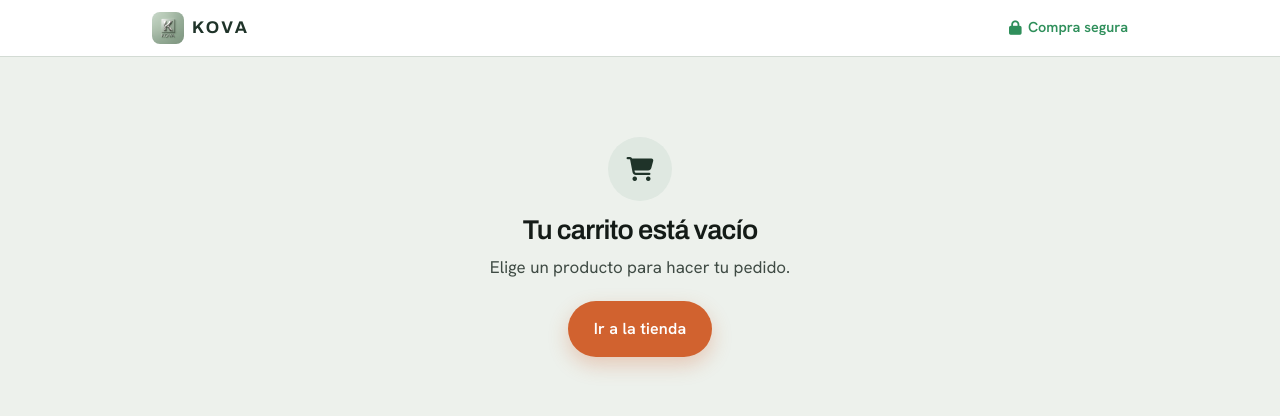
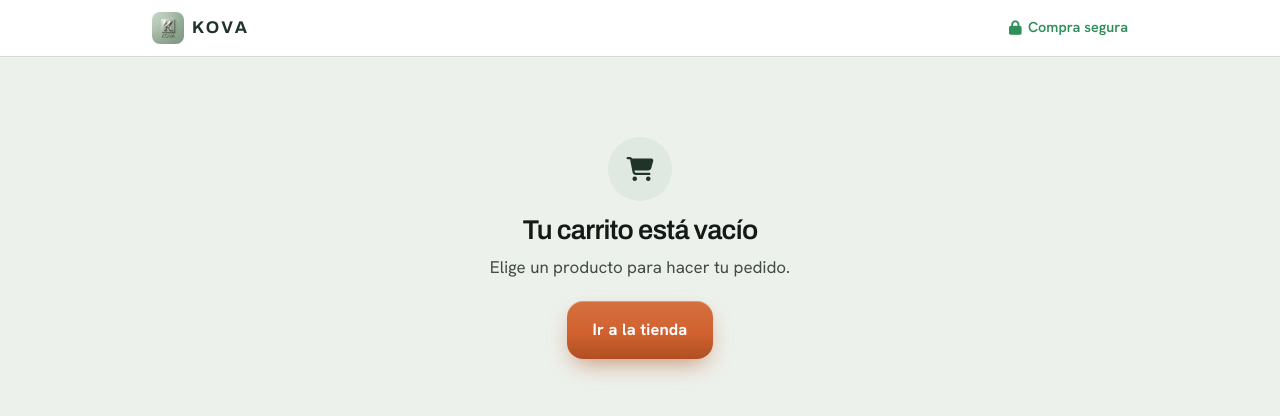
Before and after one commit to yeyodev1/kova-frontapp, a Vue app: page /checkout in a window 1280 px wide. Shown: the top 416 px of the page. Built offline with nearby package versions, Linux system fonts and the light colour scheme; no server answers.

Commit message:
feat: botones con destello y animaciones compartidas

```diff
--- a/src/styles/global.scss
+++ b/src/styles/global.scss
@@ -47,8 +47,11 @@ h2,
 h3,
 h4 {
   font-family: $font-display;
-  font-weight: 500;
-  line-height: 1.1;
+  font-weight: 750;
+  font-stretch: 115%;
+  font-variation-settings: 'wdth' 115;
+  letter-spacing: -0.02em;
+  line-height: 1.05;
   text-wrap: balance;
 }
 
@@ -84,8 +87,8 @@ textarea {
   color: $ink;
   background: $surface;
   border: 1px solid $line;
-  border-radius: $radius-sm;
-  padding: 0.7rem 0.9rem;
+  border-radius: 12px;
+  padding: 0.75rem 0.95rem;
   width: 100%;
   outline: none;
   transition:
@@ -94,7 +97,7 @@ textarea {
 
   &:focus {
     border-color: $accent;
-    box-shadow: 0 0 0 3px rgba($accent, 0.15);
+    box-shadow: 0 0 0 4px rgba($accent, 0.14);
   }
 }
 
@@ -120,14 +123,32 @@ label {
   display: inline-flex;
   align-items: center;
   justify-content: center;
-  gap: 0.5rem;
+  gap: 0.55rem;
   font-family: $font-principal;
-  font-size: 0.85rem;
-  font-weight: 600;
-  letter-spacing: 0.04em;
-  padding: 0.85rem 1.8rem;
-  border-radius: $radius-pill;
-  @include transition;
+  font-size: 0.92rem;
+  font-weight: 700;
+  letter-spacing: 0.01em;
+  padding: 0.85rem 1.6rem;
+  border-radius: 14px;
+  min-height: 3rem;
+  transition:
+    transform $dur-fast $ease-out,
+    background-color $dur $ease-out,
+    box-shadow $dur $ease-out,
+    color $dur $ease-out;
+  -webkit-tap-highlight-color: transparent;
+
+  &:active {
+    transform: scale(0.97);
+  }
+
+  i {
+    transition: transform $dur $ease-out;
+  }
+
+  &:hover i.fa-arrow-right {
+    transform: translateX(3px);
+  }
 
   &--primary {
     background: $accent;
@@ -135,27 +156,26 @@ label {
 
     &:hover {
       background: $accent-deep;
-      transform: translateY(-1px);
     }
   }
 
   &--dark {
-    background: $ink;
+    background: $accent-deep;
     color: $surface;
 
     &:hover {
-      background: $accent-deep;
-      transform: translateY(-1px);
+      background: $ink;
     }
   }
 
   &--ghost {
-    border: 1px solid $ink;
+    border: 1.5px solid currentColor;
     color: $ink;
 
     &:hover {
       background: $ink;
       color: $surface;
+      border-color: $ink;
     }
   }
 
@@ -164,29 +184,30 @@ label {
     color: $surface;
   }
 
-  // Solo para acciones de compra: es lo primero que debe ver el ojo.
+  // Comprar: cobre con destello metálico. Es lo único cálido de la página.
   &--cta {
-    background: $cta;
+    @include glint('&:hover', 0.9s, 0.45);
+    background: linear-gradient(180deg, lighten($cta, 4%) 0%, $cta 55%, $cta-deep 100%);
     color: $surface;
-    box-shadow: 0 8px 20px rgba($cta, 0.28);
+    box-shadow:
+      inset 0 1px 0 rgba(#fff, 0.28),
+      0 10px 24px -8px rgba($cta-deep, 0.65);
 
     &:hover {
-      background: $cta-deep;
-      transform: translateY(-1px);
-    }
-
-    &:active {
-      transform: translateY(0);
+      box-shadow:
+        inset 0 1px 0 rgba(#fff, 0.28),
+        0 14px 30px -8px rgba($cta-deep, 0.75);
     }
   }
 
   &--outline {
-    border: 1.5px solid $accent;
-    color: $accent-deep;
-    background: $surface;
+    border: 1.5px solid $ink;
+    color: $ink;
+    background: transparent;
 
     &:hover {
-      background: $accent-soft;
+      background: $ink;
+      color: $surface;
     }
   }
 
@@ -201,10 +222,10 @@ label {
 
   // Botón de compra: alto táctil generoso (≥ 52px)
   &--lg {
-    min-height: 3.4rem;
-    font-size: 1rem;
-    letter-spacing: 0.01em;
-    padding: 0.9rem 1.6rem;
+    min-height: 3.5rem;
+    font-size: 1.02rem;
+    padding: 0.95rem 1.6rem;
+    border-radius: 16px;
   }
 
   &--block {
@@ -214,6 +235,14 @@ label {
   &:disabled {
     opacity: 0.45;
     pointer-events: none;
+  }
+
+  @include reduced-motion {
+    transition: none;
+
+    &:active {
+      transform: none;
+    }
   }
 }
 
@@ -332,3 +361,129 @@ label {
     transition-duration: 0.01ms !important;
   }
 }
+
+
+// ─── Movimiento compartido ─────────────────────────────────────────────
+
+// v-reveal: los elementos entran al hacer scroll (ver src/directives/reveal.ts).
+// El estado inicial solo se aplica con JS activo y sin reduced-motion.
+.reveal {
+  opacity: 0;
+  transform: translateY(18px);
+  transition:
+    opacity $dur-slow $ease-out,
+    transform $dur-slow $ease-out;
+  transition-delay: var(--reveal-delay, 0ms);
+
+  &.is-visible {
+    opacity: 1;
+    transform: none;
+  }
+
+  @include reduced-motion {
+    opacity: 1;
+    transform: none;
+    transition: none;
+  }
+}
+
+// Transición entre páginas (App.vue: <Transition name="page" mode="out-in">)
+.page-enter-active {
+  transition:
+    opacity 0.28s $ease-out,
+    transform 0.28s $ease-out;
+}
+.page-leave-active {
+  transition: opacity 0.14s ease;
+}
+.page-enter-from {
+  opacity: 0;
+  transform: translateY(10px);
+}
+.page-leave-to {
+  opacity: 0;
+}
+
+// Drawer lateral y hojas inferiores
+.slide-right-enter-active,
+.slide-right-leave-active {
+  transition: transform 0.42s $ease-out;
+}
+.slide-right-enter-from,
+.slide-right-leave-to {
+  transform: translateX(100%);
+}
+.slide-up-enter-active,
+.slide-up-leave-active {
+  transition:
+    transform 0.38s $ease-out,
+    opacity 0.38s $ease-out;
+}
+.slide-up-enter-from,
+.slide-up-leave-to {
+  transform: translateY(110%);
+  opacity: 0;
+}
+
+@keyframes glint {
+  0% {
+    opacity: 1;
+    transform: translateX(0) skewX(-18deg);
+  }
+  100% {
+    opacity: 1;
+    transform: translateX(480%) skewX(-18deg);
+  }
+}
+
+// "Pop": contador del carrito, check de éxito, chips seleccionados
+@keyframes pop {
+  0% {
+    transform: scale(1);
+  }
+  40% {
+    transform: scale(1.28);
+  }
+  100% {
+    transform: scale(1);
+  }
+}
+
+@keyframes rise {
+  from {
+    opacity: 0;
+    transform: translateY(24px);
+  }
+  to {
+    opacity: 1;
+    transform: none;
+  }
+}
+
+// Entrada de líneas de titular con máscara (hero)
+@keyframes line-up {
+  from {
+    transform: translateY(105%);
+  }
+  to {
+    transform: none;
+  }
+}
+
+@media (prefers-reduced-motion: reduce) {
+  *,
+  *::before,
+  *::after {
+    animation-duration: 0.01ms !important;
+    animation-iteration-count: 1 !important;
+    scroll-behavior: auto !important;
+  }
+  .page-enter-active,
+  .page-leave-active,
+  .slide-right-enter-active,
+  .slide-right-leave-active,
+  .slide-up-enter-active,
+  .slide-up-leave-active {
+    transition: none;
+  }
+}
```
